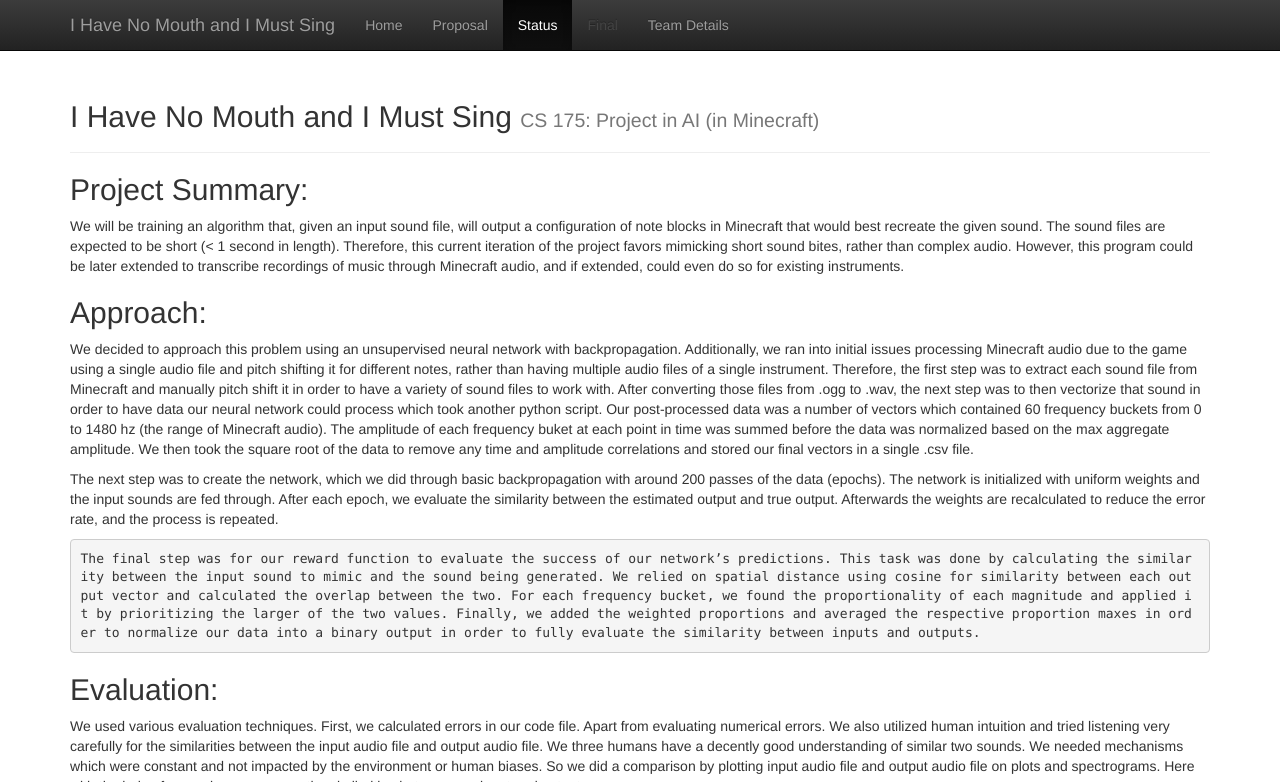
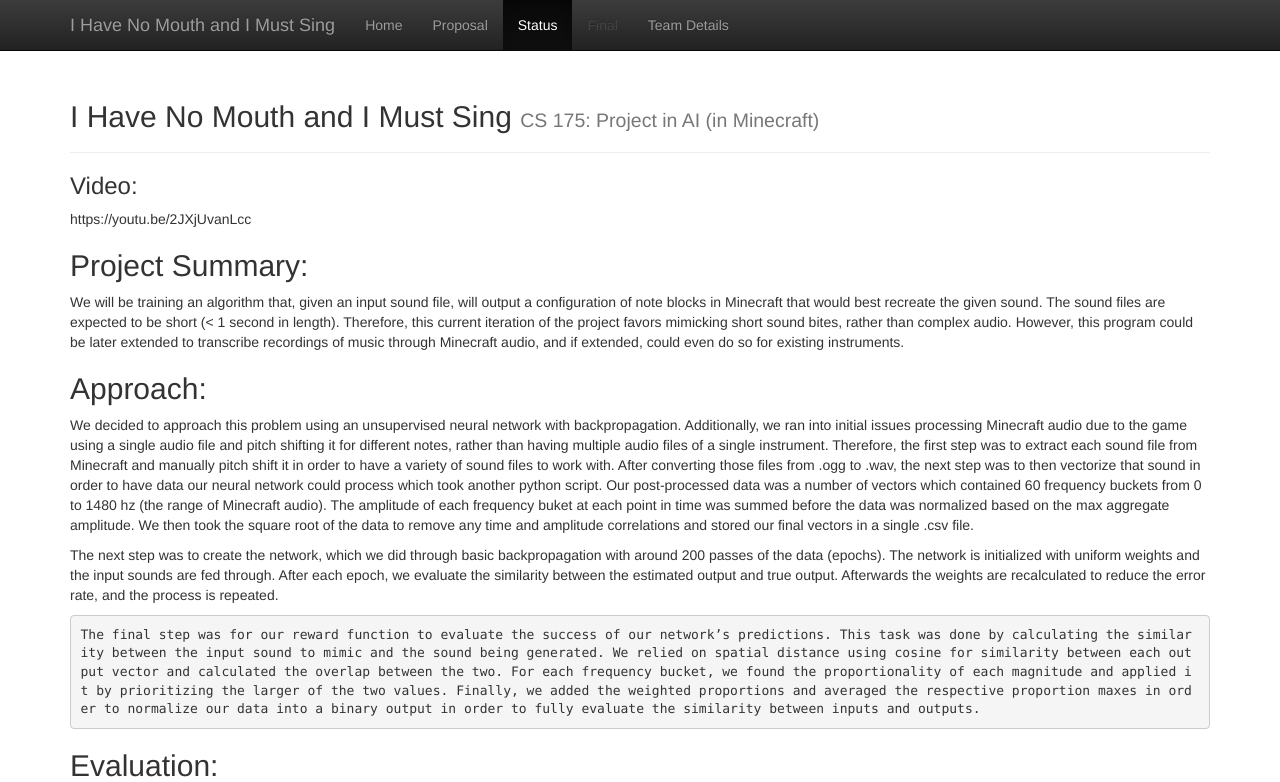
Before and after one commit to matengm1/CS175-Project, a Jekyll site: the page built from docs/status.md, in a window 1280 px wide and 900 px high, cut to the strip 0-782 px from the top of the window. Built offline with Jekyll 4.4.1, drawn with Linux system fonts in a browser that asks for light colours.

Commit message:
Update status.md

```diff
--- a/docs/status.md
+++ b/docs/status.md
@@ -2,6 +2,9 @@
 layout: default
 title: Status
 ---
+
+### Video:
+https://youtu.be/2JXjUvanLcc
 
 ## Project Summary:
 
```
